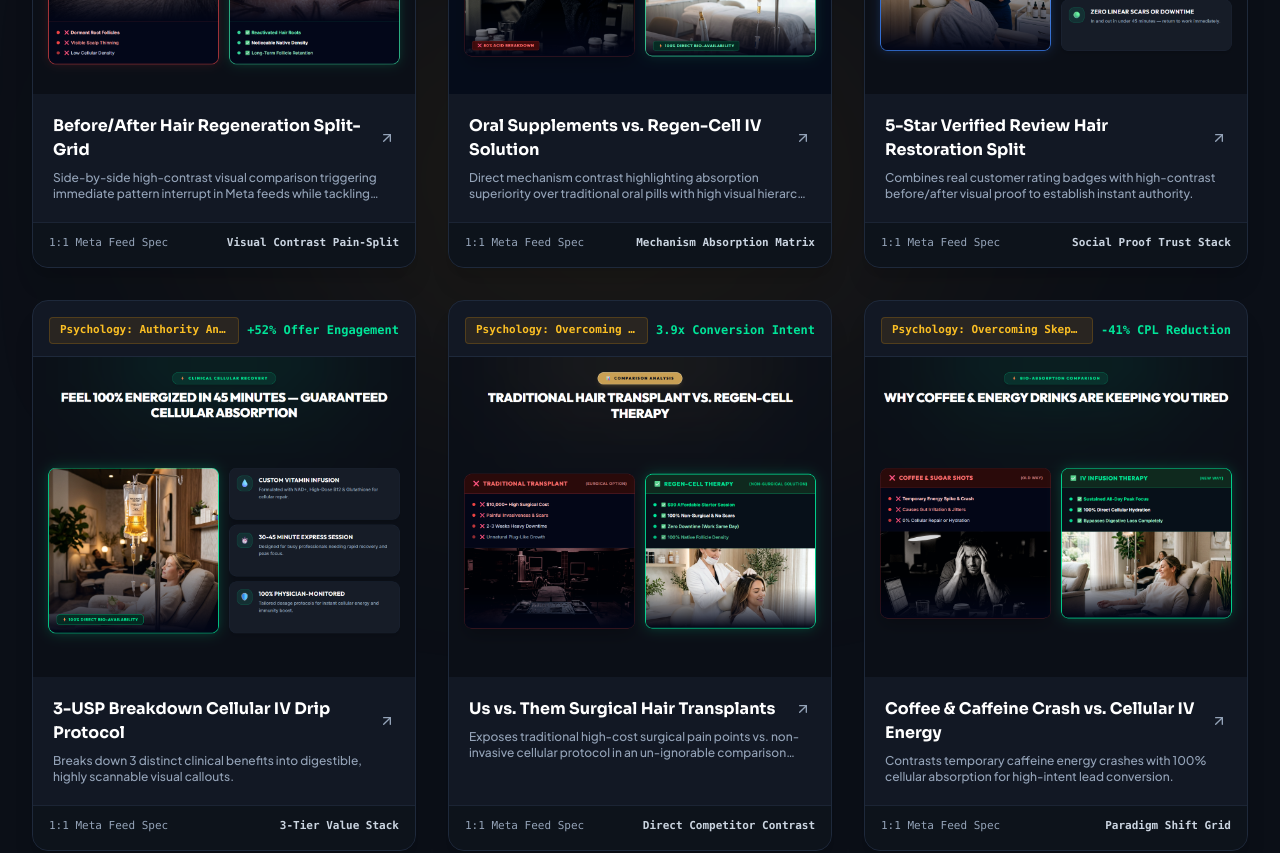
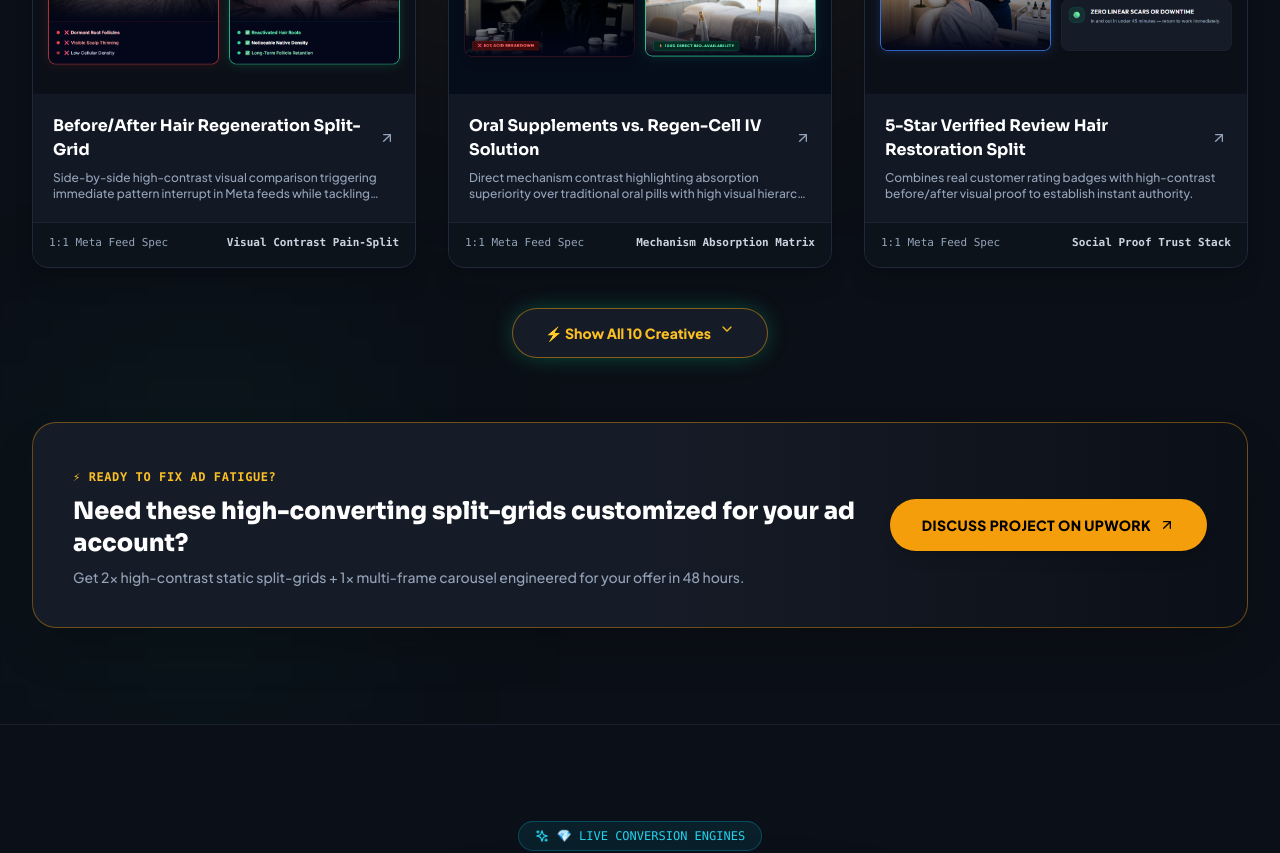
Before and after one commit to StackCuts/Agency, a React (Vite) app: page / in a window 1280 px wide. Shown: the part 2644-3497 px from the top of the page. Built offline with nearby package versions, Linux system fonts and the light colour scheme.

Commit message:
Update PortfolioGrid to limit initial display to 3 cards on all screen sizes with toggle expand button

```diff
--- a/src/components/PortfolioGrid.jsx
+++ b/src/components/PortfolioGrid.jsx
@@ -4,7 +4,7 @@ import { Brain, Sparkles, ArrowUpRight, X, Zap, LayoutGrid, Target, ChevronDown
 export default function PortfolioGrid({ onOpenModal }) {
   const [selectedFilter, setSelectedFilter] = useState('all');
   const [selectedCreative, setSelectedCreative] = useState(null);
-  const [showAllMobile, setShowAllMobile] = useState(false);
+  const [showAll, setShowAll] = useState(false);
 
   const staticCreatives = [
     // ⚡ SPLIT-GRID COMPARISONS (6 Items)
@@ -146,12 +146,14 @@ export default function PortfolioGrid({ onOpenModal }) {
 
   const handleFilterChange = (filter) => {
     setSelectedFilter(filter);
-    setShowAllMobile(false);
+    setShowAll(false);
   };
 
   const filteredCreatives = selectedFilter === 'all'
     ? staticCreatives
     : staticCreatives.filter(c => c.category === selectedFilter);
+
+  const visibleCreatives = showAll ? filteredCreatives : filteredCreatives.slice(0, 3);
 
   return (
     <section id="portfolio" className="py-20 sm:py-24 bg-[#0B0F17] relative border-t border-[#2A3447]/50">
@@ -234,18 +236,13 @@ export default function PortfolioGrid({ onOpenModal }) {
           </div>
         </div>
 
-        {/* Responsive Grid Layout (Strict Equal Height Desktop Cards & Mobile 4-Item Limit) */}
-        <div className="mt-10 sm:mt-12 grid grid-cols-1 md:grid-cols-2 lg:grid-cols-3 gap-6 sm:gap-8 items-stretch">
-          {filteredCreatives.map((creative, idx) => {
-            const isHiddenOnMobile = !showAllMobile && selectedFilter === 'all' && idx >= 4;
-
-            return (
+        {/* Responsive Grid Layout (Strict 3-Card Initial Limit Across Desktop & Mobile) */}
+        <div className="mt-10 sm:mt-12 grid grid-cols-1 md:grid-cols-2 lg:grid-cols-3 gap-6 sm:gap-8 items-stretch transition-all duration-500">
+          {visibleCreatives.map((creative) => (
             <div
               key={creative.id}
               onClick={() => setSelectedCreative(creative)}
-                className={`bg-[#121824] border border-slate-800 rounded-2xl overflow-hidden hover:border-amber-500/50 transition-all duration-300 shadow-xl cursor-pointer h-full flex-col justify-between ${
-                  isHiddenOnMobile ? 'hidden md:flex' : 'flex'
-                }`}
+              className="bg-[#121824] border border-slate-800 rounded-2xl overflow-hidden hover:border-amber-500/50 transition-all duration-300 shadow-xl cursor-pointer h-full flex flex-col justify-between"
             >
               <div className="flex flex-col flex-grow justify-between">
                 <div>
@@ -287,19 +284,20 @@ export default function PortfolioGrid({ onOpenModal }) {
                 <span className="text-slate-300 font-semibold">{creative.framework}</span>
               </div>
             </div>
-            );
-          })}
+          ))}
         </div>
 
-        {/* Mobile Load More Button (Only Visible on Mobile when 'ALL CREATIVES' has > 4 items) */}
-        {!showAllMobile && selectedFilter === 'all' && (
-          <div className="mt-8 text-center md:hidden">
+        {/* Expand / Collapse Button (Shown when filtered items > 3) */}
+        {filteredCreatives.length > 3 && (
+          <div className="mt-8 sm:mt-10 text-center">
             <button
-              onClick={() => setShowAllMobile(true)}
-              className="w-full py-4 px-6 rounded-2xl bg-[#161C27] border border-amber-500/50 text-amber-400 font-bold text-sm flex items-center justify-center gap-2 shadow-lg hover:bg-[#161C27]/80 transition-all active:scale-[0.98]"
+              onClick={() => setShowAll(!showAll)}
+              className="py-3.5 px-8 rounded-full bg-[#161C27] border border-amber-500/50 text-amber-400 font-extrabold text-xs sm:text-sm inline-flex items-center gap-2 shadow-mint-glow hover:bg-amber-500 hover:text-black transition-all active:scale-[0.98] group"
             >
-              <span>⚡ Load All 10 Creatives</span>
-              <ChevronDown className="w-4 h-4 animate-bounce" />
+              <span>
+                {showAll ? 'Show Less ↑' : `⚡ Show All ${filteredCreatives.length} Creatives`}
+              </span>
+              <ChevronDown className={`w-4 h-4 transition-transform duration-300 ${showAll ? 'rotate-180' : 'animate-bounce'}`} />
             </button>
           </div>
         )}
```
Lines whose indentation alone changed are shown as unchanged.
